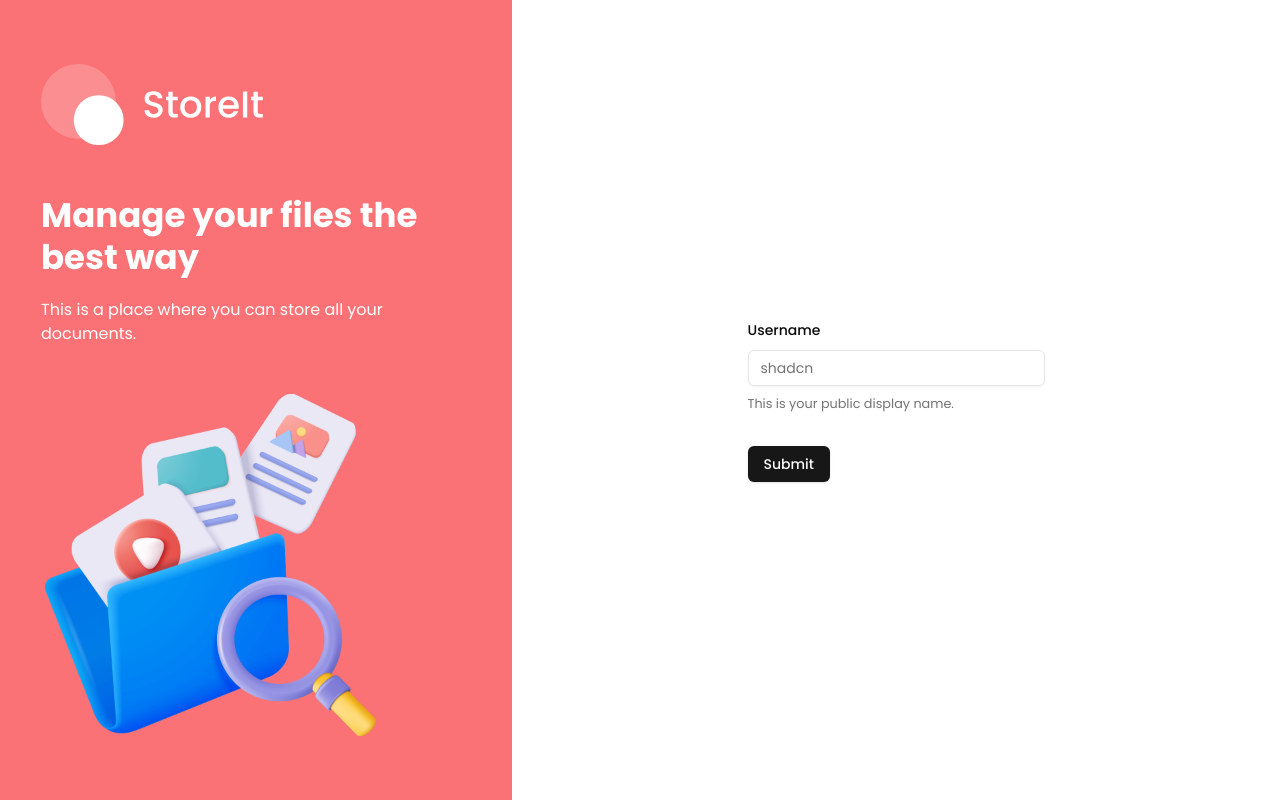
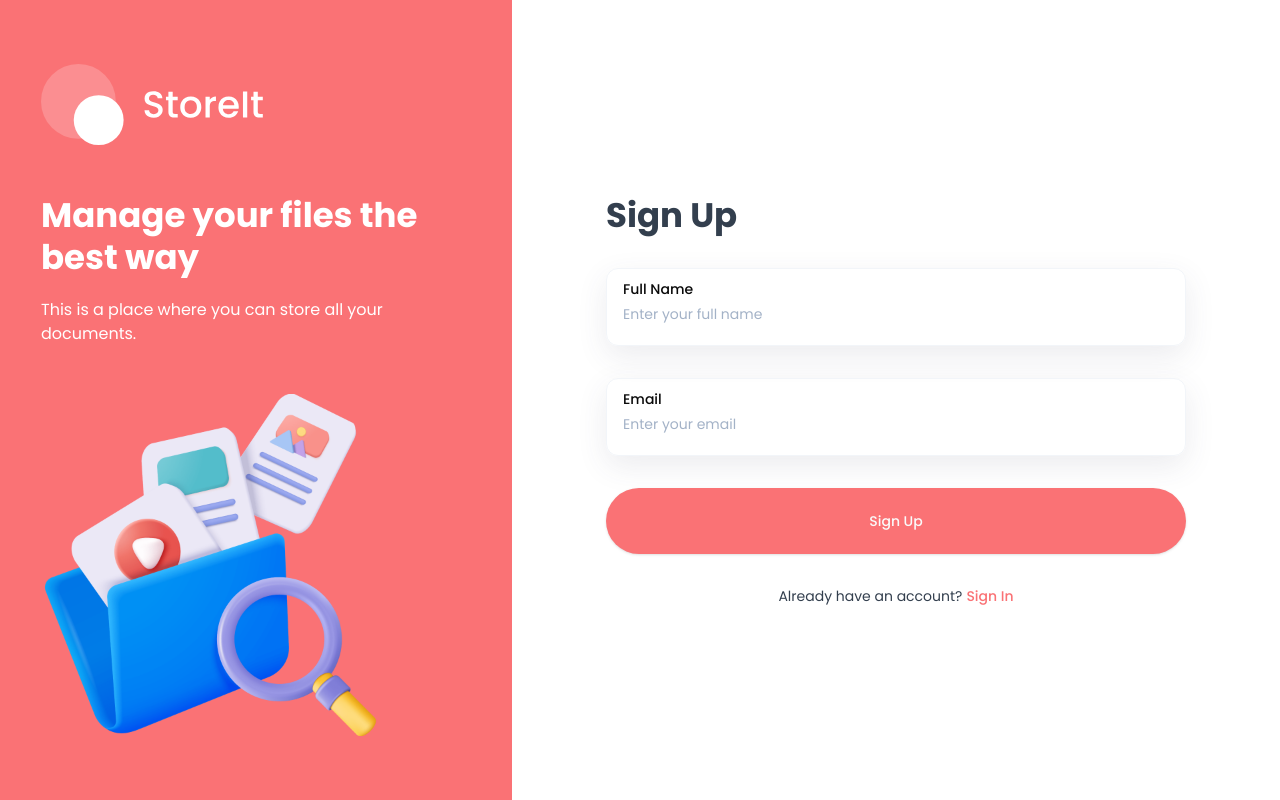
Before and after one commit to SidW111/PersonalSpace, a Next.js app: page /sign-up in a window 1280 px wide. Built offline with nearby package versions, Linux system fonts and the light colour scheme; no server answers.

Commit message:
authform onSubmit functionality

```diff
--- a/app/(auth)/layout.tsx
+++ b/app/(auth)/layout.tsx
@@ -25,7 +25,7 @@
             alt="Files"
             width={342}
             height={342}
-            className="transition-all hover:rotate-2 hover:scale-105"
+            className="transition-all hover:scale-105"
           />
         </div>
       </section>
--- a/app/layout.tsx
+++ b/app/layout.tsx
@@ -9,8 +9,8 @@
 })
 
 export const metadata: Metadata = {
-  title: "Personal Space",
-  description: "Personal Space - Your Own Space",
+  title: "Store IT",
+  description: "Store IT",
 };
 
 export default function RootLayout({
--- a/components/AuthForm.tsx
+++ b/components/AuthForm.tsx
@@ -8,50 +8,143 @@
 import {
   Form,
   FormControl,
-  FormDescription,
   FormField,
   FormItem,
   FormLabel,
   FormMessage,
 } from "@/components/ui/form";
 import { Input } from "@/components/ui/input";
-
-const formSchema = z.object({
-  username: z.string().min(2).max(50),
-});
+import { useState } from "react";
+import Image from "next/image";
+import Link from "next/link";
+import OTPModal from "./OTPModal";
+import { createAccount } from "@/utils/actions/user.actions";
 
 type FormType = "sign-in" | "sign-up";
+
+const authFormSchema = (formType: FormType) => {
+  return z.object({
+    email: z.string().email(),
+    fullName:
+      formType === "sign-up"
+        ? z.string().min(2).max(50)
+        : z.string().optional(),
+  });
+};
+
 export default function AuthForm({ type }: { type: FormType }) {
+  const [isLoading, setIsLoading] = useState(false);
+  const [errorMessage, setErrorMessage] = useState("");
+  const [accountId, setAccountId] = useState(null);
+
+  const formSchema = authFormSchema(type);
   const form = useForm<z.infer<typeof formSchema>>({
     resolver: zodResolver(formSchema),
     defaultValues: {
-      username: "",
+      fullName: "",
+      email: "",
     },
   });
-  const onSubmit =async (values: z.infer<typeof formSchema>) => {
+  const onSubmit = async (values: z.infer<typeof formSchema>) => {
     console.log(values);
+    setIsLoading(true);
+    setErrorMessage('')
+
+    try {
+        const user = await createAccount({
+          fullName: values.fullName || "",
+          email: values.email,
+        });
+        setAccountId(user?.accountId);
+
+    } catch (error) {
+        setErrorMessage('failed to create account. Please try again.')
+    } finally{
+        setIsLoading(false)
+    }
   };
   return (
+    <>
       <Form {...form}>
-      <form onSubmit={form.handleSubmit(onSubmit)} className="space-y-8">
+        <form onSubmit={form.handleSubmit(onSubmit)} className="auth-form">
+          <h1 className="form-title">
+            {type === "sign-in" ? "Sign In" : "Sign Up"}
+          </h1>
+
+          {type === "sign-up" && (
             <FormField
               control={form.control}
-          name="username"
+              name="fullName"
               render={({ field }) => (
                 <FormItem>
-              <FormLabel>Username</FormLabel>
+                  <div className="shad-form-item">
+                    <FormLabel className="shad-from-label">Full Name</FormLabel>
                     <FormControl>
-                <Input placeholder="shadcn" {...field} />
+                      <Input
+                        className="shad-input"
+                        placeholder="Enter your full name"
+                        {...field}
+                      />
                     </FormControl>
-              <FormDescription>
-                This is your public display name.
-              </FormDescription>
-              <FormMessage />
+                  </div>
+                  <FormMessage className="shad-form-message" />
                 </FormItem>
               )}
             />
-        <Button type="submit">Submit</Button>
+          )}
+          <FormField
+            control={form.control}
+            name="email"
+            render={({ field }) => (
+              <FormItem>
+                <div className="shad-form-item">
+                  <FormLabel className="shad-from-label">Email</FormLabel>
+                  <FormControl>
+                    <Input
+                      className="shad-input"
+                      placeholder="Enter your email"
+                      {...field}
+                    />
+                  </FormControl>
+                </div>
+                <FormMessage className="shad-form-message" />
+              </FormItem>
+            )}
+          />
+          <Button
+            className="form-submit-button"
+            type="submit"
+            disabled={isLoading}
+          >
+            {type === "sign-in" ? "Sign In" : "Sign Up"}
+            {isLoading && (
+              <Image
+                src="assets/icons/loader.svg"
+                alt="loader"
+                width={22}
+                height={22}
+                className="ml-2 animate-spin"
+              />
+            )}
+          </Button>
+          {errorMessage && <p className="error-message">*{errorMessage}</p>}
+
+          <div className="body-2 flex justify-center ">
+            <p className="text-light-100">
+              {type === "sign-in"
+                ? "Don't have an account ?"
+                : "Already have an account? "}
+            </p>
+            <Link
+              className="ml-1 font-medium text-brand"
+              href={type === "sign-in" ? "/sign-up" : "/sign-in"}
+            >
+              {type === "sign-in" ? "Sign Up" : "Sign In"}
+            </Link>
+          </div>
         </form>
       </Form>
+      {/* OTP VERIFICATIOn */}
+    </>
   );
 }
--- /dev/null
+++ b/components/OTPModal.tsx
@@ -0,0 +1,3 @@
+export default function OTPModal() {
+  return <div>hii</div>;
+}
```
Lines whose indentation alone changed are shown as unchanged.
